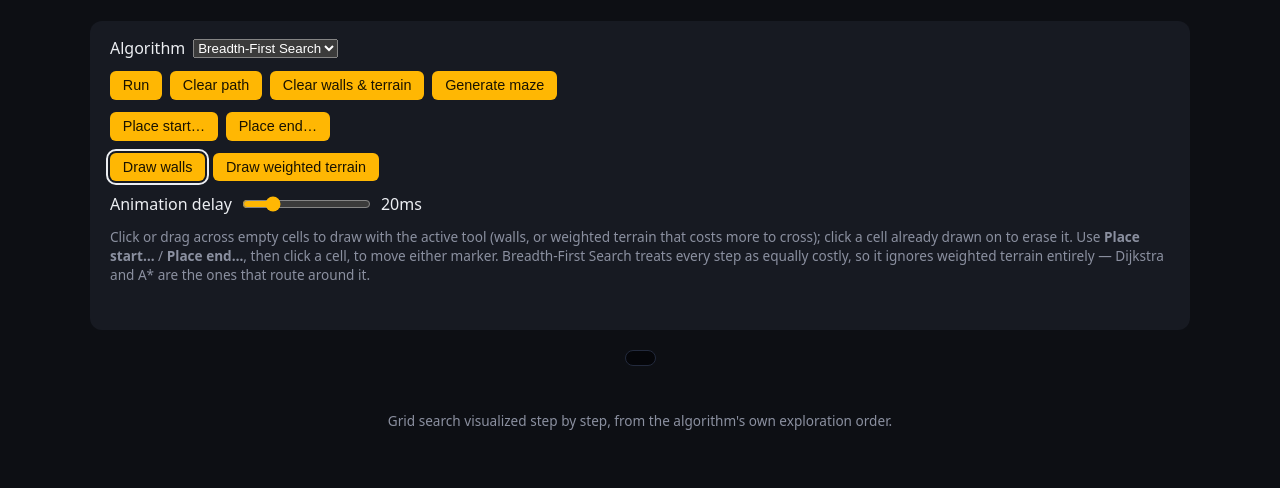
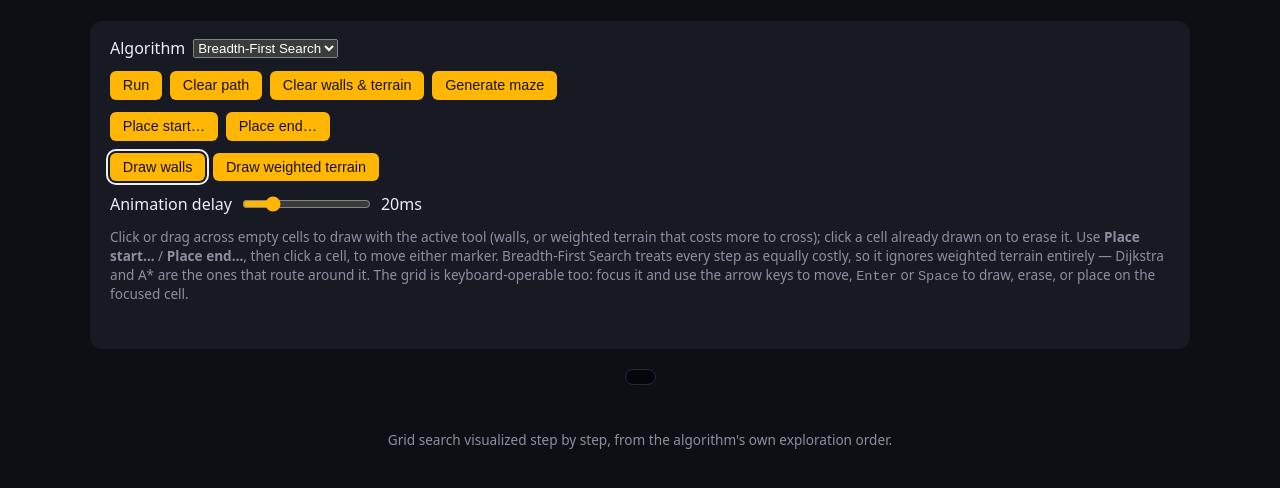
Before and after one commit to fushanbobfan/pathlight, a website with bundled scripts: page index.html in a window 1280 px wide. Shown: the part 92-580 px from the top of the page. Built offline with nearby package versions, Linux system fonts and the light colour scheme.

Commit message:
Document keyboard grid navigation

```diff
--- a/index.html
+++ b/index.html
@@ -52,7 +52,8 @@
         <strong>Place start&hellip;</strong> / <strong>Place end&hellip;</strong>, then click a
         cell, to move either marker. Breadth-First Search treats every step as equally costly,
         so it ignores weighted terrain entirely — Dijkstra and A* are the ones that route
-        around it.
+        around it. The grid is keyboard-operable too: focus it and use the arrow keys to move,
+        <kbd>Enter</kbd> or <kbd>Space</kbd> to draw, erase, or place on the focused cell.
       </p>
 
       <p class="status" id="status" aria-live="polite"></p>
```
Also changed, not shown: README.md.
